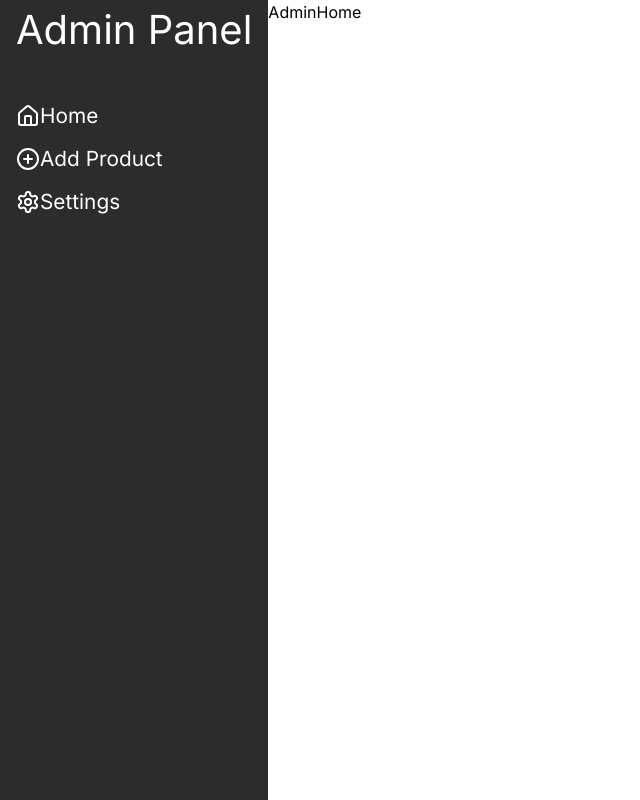
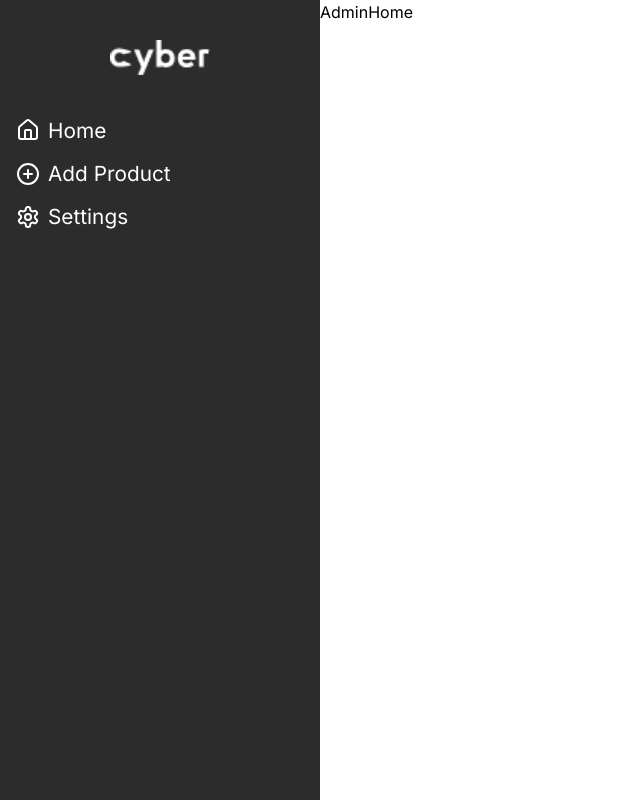
Before and after one commit to NadirYusifov/cyber, a Next.js app in the folder frontend/: page /admin/home in a window 1280 px wide. Shown: the whole page, without its empty margins (0-640 px from the left). Built offline with nearby package versions, Linux system fonts and the light colour scheme.

Commit message:
sidebar inside function changed

```diff
--- a/frontend/app/(admin)/admin/home/sidebar/sidebar.tsx
+++ b/frontend/app/(admin)/admin/home/sidebar/sidebar.tsx
@@ -1,18 +1,32 @@
-import { CirclePlus, House, Settings } from 'lucide-react'
-import Link from 'next/link'
-import React from 'react'
+"use client"
 
-export default function Sidebar({children}: any) {
+import Link from 'next/link';
+import Image from 'next/image';
+import { useState } from 'react';
+import cyberlogo from "@/public/cyberlogo.png";
+import { CirclePlus, House, Settings } from 'lucide-react';
+
+export default function Sidebar() {
+  const [menu, setMenu] = useState(false)
+
   return (
-    <aside className="bg-dark-charcoal text-white max-w-xs h-screen">
-      <div className="container mx-auto px-4">
-        <article className="text-[2.5rem]">
-          <h3>Admin Panel</h3>
-        </article>
+    <aside className="bg-dark-charcoal text-white w-xs size-full h-screen">
+      <div className="container mx-auto px-4 mt-10">
+        <picture className="flex items-center justify-center">
+          <Image src={cyberlogo} width={100} height={100} quality={100} alt="cyber logo" />
+        </picture>
         <article className="text-[1.3rem] flex flex-col space-y-3 pt-10">
-          <Link className="flex items-center" href={"/admin/home"}><House />Home</Link>
-          <Link className="flex items-center" href={"/admin/home/addproduct"}><CirclePlus />Add Product</Link>
-          <Link className="flex items-center" href={"/admin/home/settings"}><Settings />Settings</Link>
+          <Link className="flex items-center" href={"/admin/home"}>
+            <span className="pr-2"><House /></span>
+            Home
+          </Link>
+          <Link className="flex items-center" href={"/admin/home/addproduct"}>
+            <span className="pr-2"><CirclePlus /></span>
+            Add Product</Link>
+          <Link className="flex items-center" href={"/admin/home/settings"}>
+            <span className="pr-2"><Settings /></span>
+            Settings
+          </Link>
         </article>
       </div>
     </aside>
```
